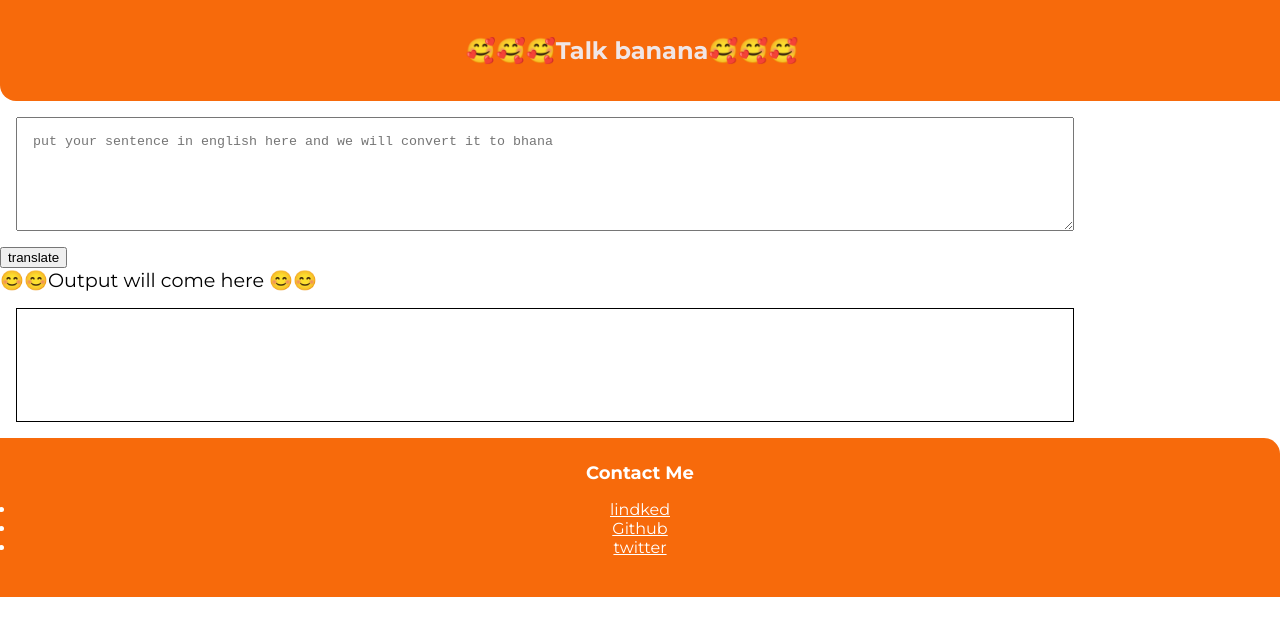
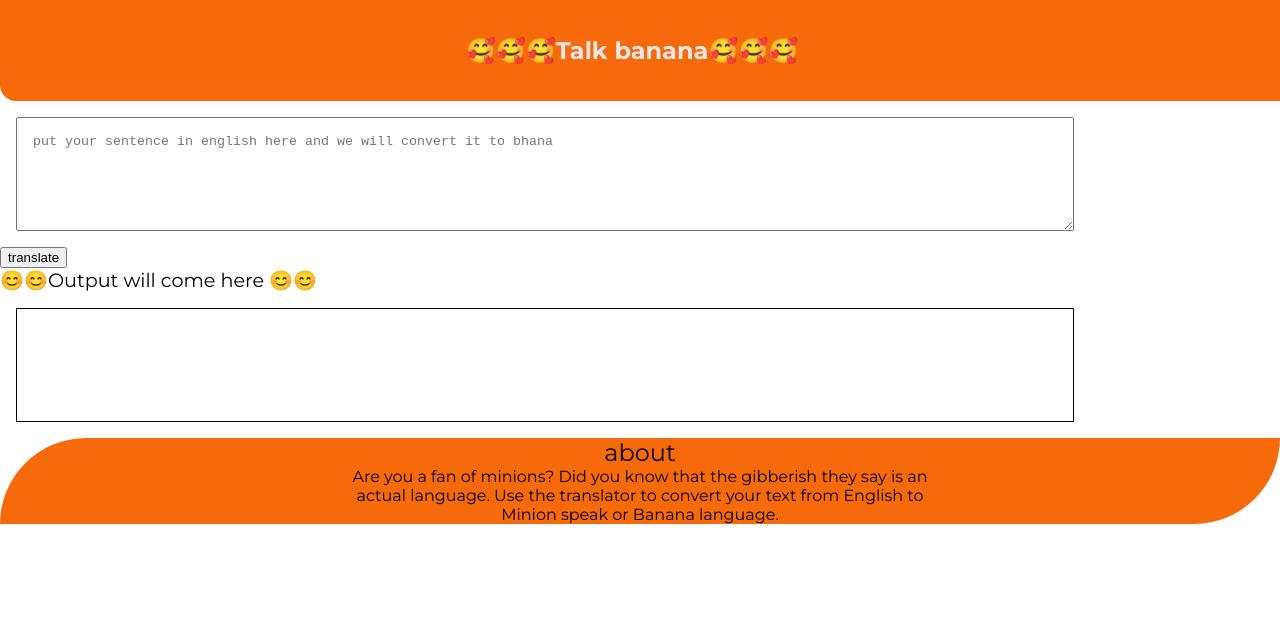
Before and after one commit to preetithapa/banana-talk, a plain HTML site: page index.html in a window 1280 px wide. Drawn offline with Linux system fonts and the light colour scheme.

Commit message:
HTML update

```diff
--- a/index.html
+++ b/index.html
@@ -37,19 +37,11 @@
     <div style="font-size: larger;">😊😊Output will come here 😊😊</div>
     <div id="output" style="padding: 1rem; font-size: large;"></div>
     <script src="app.js" type="text/javascript"></script>
-    <footer class="footer">
-        <div class="footer-header">Contact Me</div>
-        <ul class="social-links list-non-bullet">
-            <li class="list-item-inline">
-            <a class="link" href="https://www.linkedin.com/feed/">lindked</a>
-            </li>
-            <li class="list-item-inline">
-                <a class="link" href="https://github.com/preetithapa">Github</a>
-            </li>
-            <li class="list-item-inline">
-                <a  class="link" href="https://twitter.com/home">twitter</a>
-            </li>
-        </ul>
+
+    <footer>
+        <div style="font-size: x-large;">about</div>
+        <p>Are you a fan of minions? Did you know that the gibberish they say is an actual language. Use the translator
+            to convert your text from English to Minion speak or Banana language.</p>
     </footer>
 
 </body>
--- a/styles.css
+++ b/styles.css
@@ -26,29 +26,16 @@ body {
 }
 /** footers **/
 
-.footer {
+footer {
     background-color: var(--primary-color);
-    padding: 1.5rem 1rem;
+    padding: 0rem 0rem;
     text-align: center;
-    color: white;
-    border-top-right-radius: 1rem;
+    color: black;
+    border-top-left-radius: 8rem;
+    border-bottom-right-radius: 8rem;
 }
 
-.footer .link {
-    color: white
+footer p {
+    max-width: 600px;
+    margin: auto;
 }
-
-.footer .footer-header {
-    font-weight: bold;
-    font-size: large;
-}
-
-.footer ul {
-    padding-inline-start: 0px;
-}
-
-.footer .list-item-inline:hover {
-    font-weight: bold;
-    background: rgba(232, 235, 233, 0.7);
-    border-radius: 6px;
-}
```
